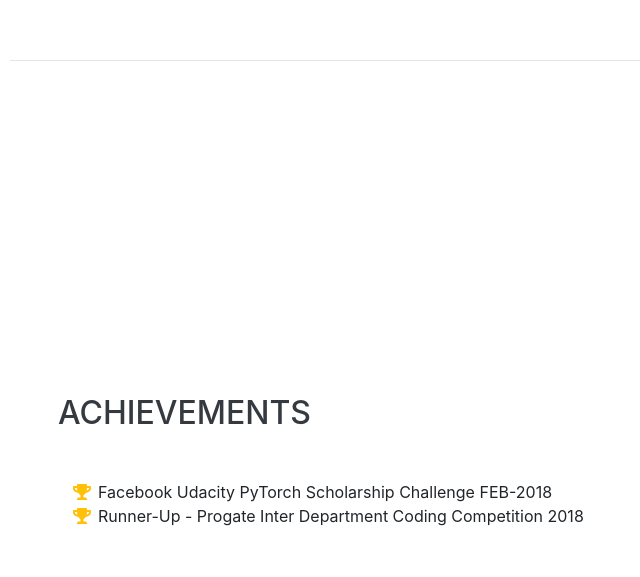
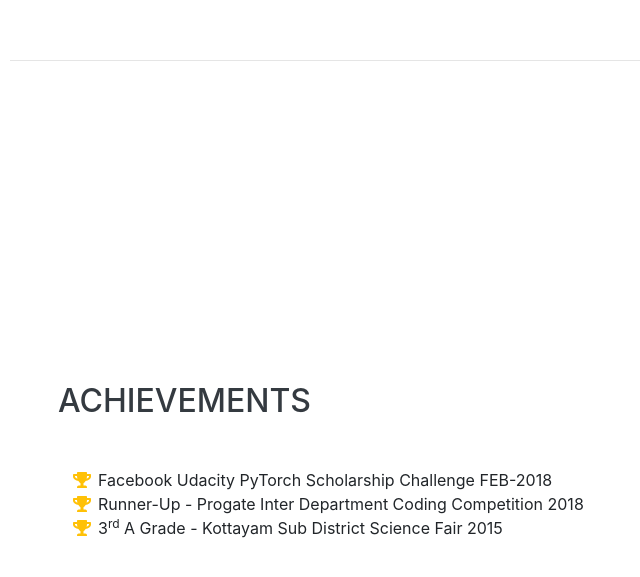
Before and after one commit to zume2020/sumithran-resume, a website with bundled scripts: page index.html in a window 1280 px wide. Shown: the part 3944-4521 px from the top of the page, without its empty margins (262-902 px from the left). Built offline with nearby package versions, Linux system fonts and the light colour scheme; a web font is replaced by a local one.

Commit message:
Update index.html

```diff
--- a/index.html
+++ b/index.html
@@ -273,15 +273,17 @@
         <h2 class="mb-5">Achievements</h2>
         <ul class="fa-ul mb-0">
 
-	       <li>
+	 <li>
           <i class="fa-li fa fa-trophy text-warning"></i>
             Facebook Udacity PyTorch Scholarship Challenge FEB-2018
           </li>
-
-
 	 <li>
             <i class="fa-li fa fa-trophy text-warning"></i>
             Runner-Up - Progate Inter Department Coding Competition 2018
+          </li>
+	 <li>
+            <i class="fa-li fa fa-trophy text-warning"></i>
+            3<sup>rd</sup> A Grade - Kottayam Sub District Science Fair 2015
           </li>
 
 
```
